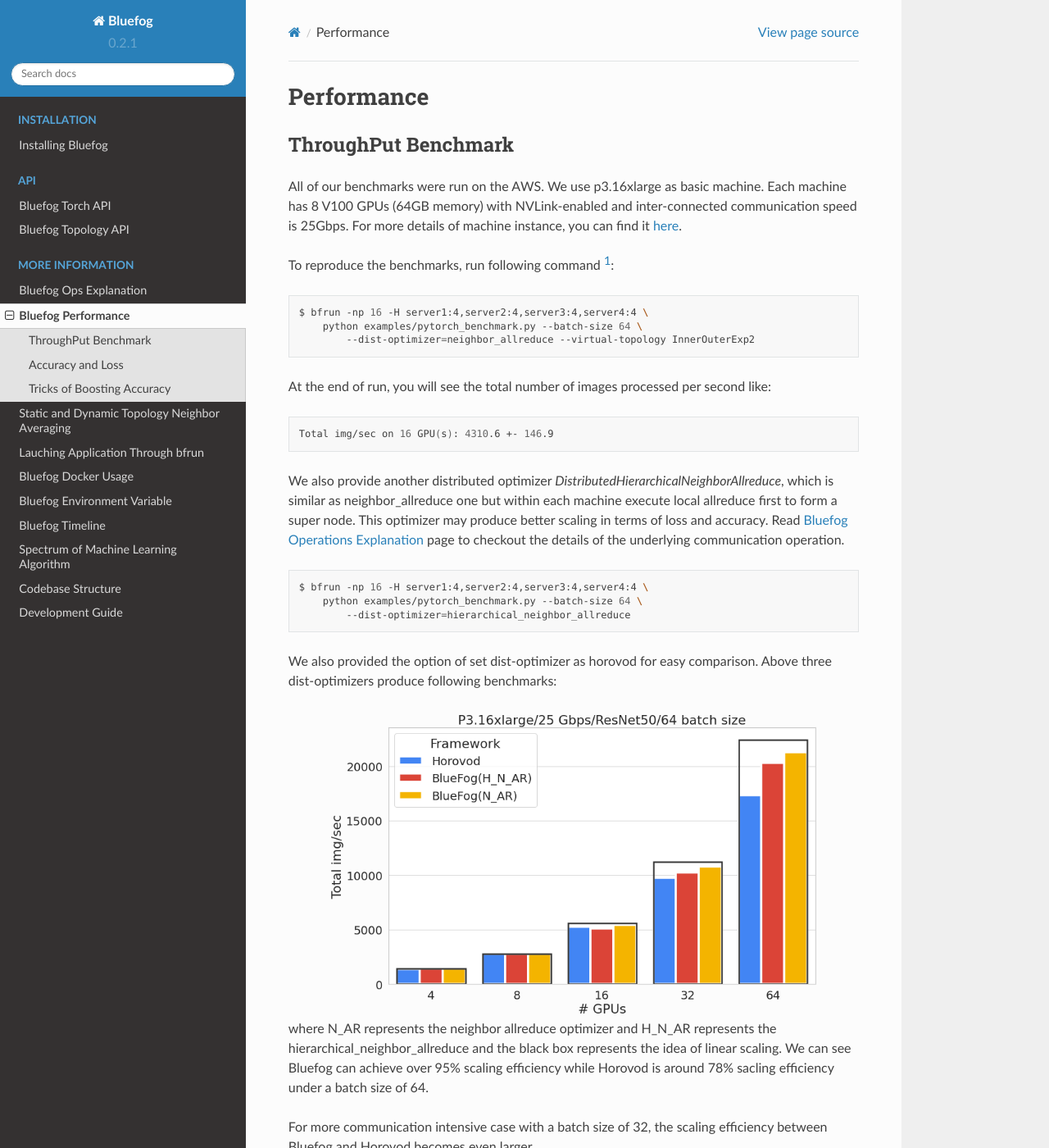
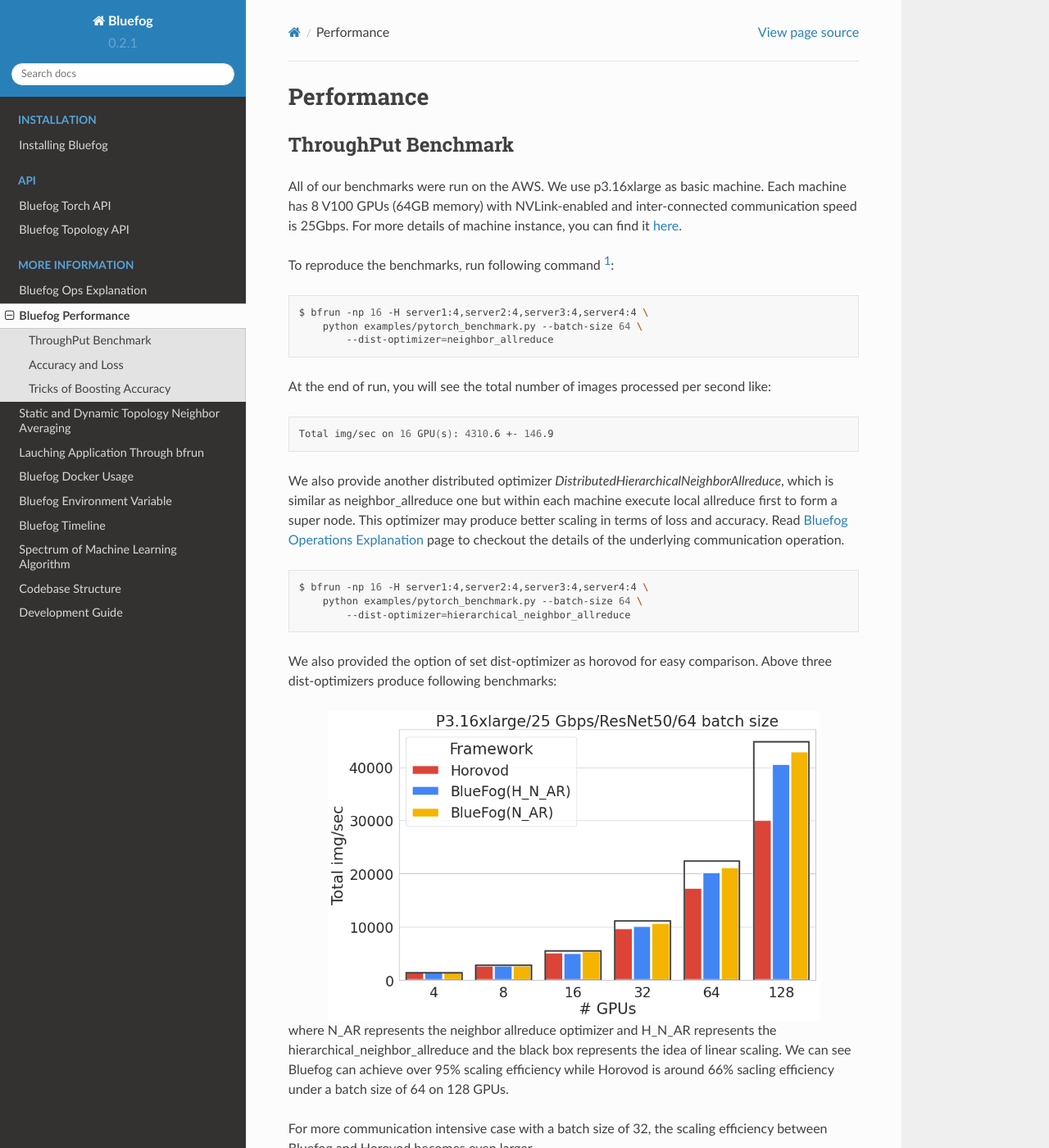
Before and after one commit to Bluefog-Lib/bluefog, a Sphinx documentation site: the page built from docs/performance.rst, in a window 1280 px wide and 1400 px high. Shown: the whole window at 82% size. Built offline with Sphinx 7.4.7 and the Read the Docs theme 2.0.0, drawn with Linux system fonts in a browser that asks for light colours.

Commit message:
Update performance doc

```diff
--- a/docs/performance.rst
+++ b/docs/performance.rst
@@ -15,7 +15,7 @@
 
     $ bfrun -np 16 -H server1:4,server2:4,server3:4,server4:4 \
         python examples/pytorch_benchmark.py --batch-size 64 \
-            --dist-optimizer=neighbor_allreduce --virtual-topology InnerOuterExp2
+            --dist-optimizer=neighbor_allreduce
 
 At the end of run, you will see the total number of images processed per second like:
 
@@ -42,8 +42,8 @@
    :align: center
 
 where N\_AR represents the neighbor allreduce optimizer and H\_N\_AR represents the hierarchical_neighbor_allreduce and the black
-box represents the idea of linear scaling. We can see Bluefog can achieve over 95% scaling efficiency while Horovod is around 78%
-sacling efficiency under a batch size of 64.
+box represents the idea of linear scaling. We can see Bluefog can achieve over 95% scaling efficiency while Horovod is around 66%
+sacling efficiency under a batch size of 64 on 128 GPUs.
 
 For more communication intensive case with a batch size of 32,
 the scaling efficiency between Bluefog and Horovod becomes even larger.
```
Also changed, not shown: docs/_static/bf_full_benchmark1.png, docs/_static/bf_full_benchmark2.png.
